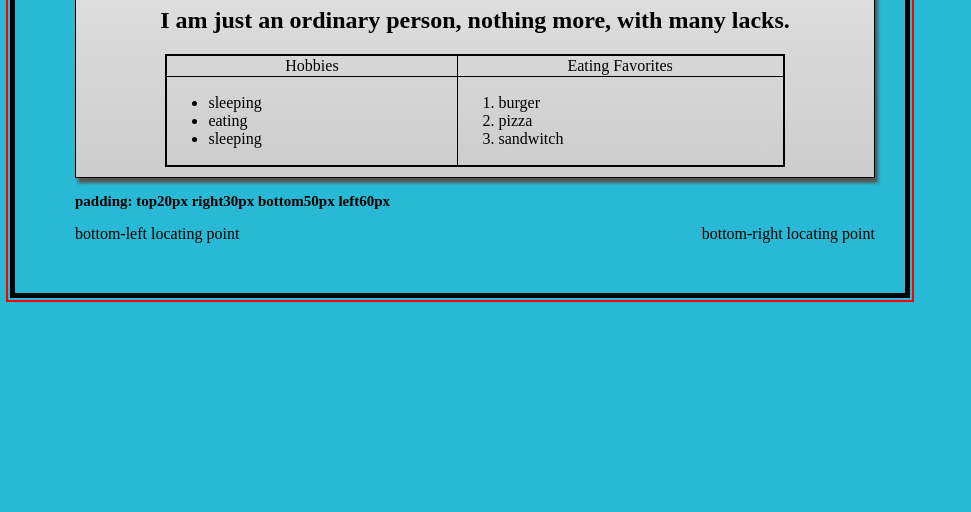
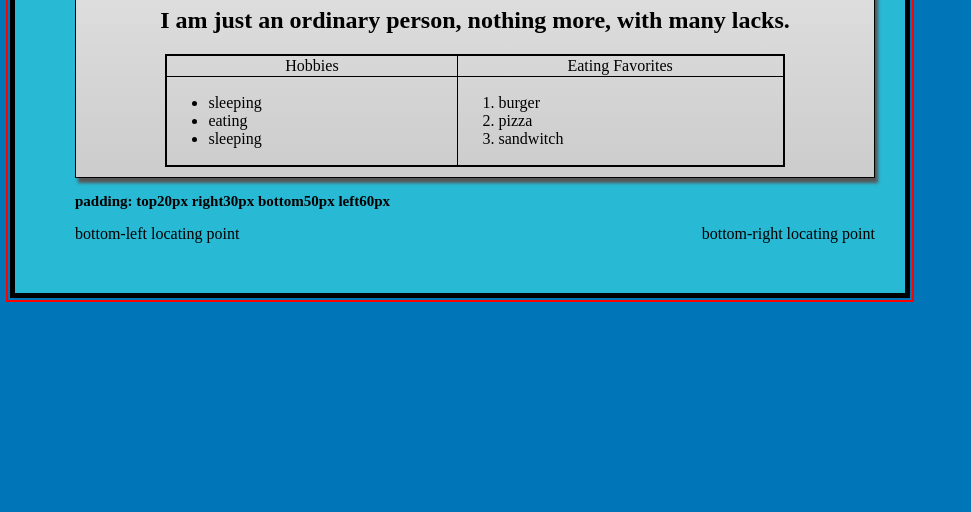
Before and after one commit to SCss33-maker/SCss33-maker.github.io, a plain HTML site: page index.html in a window 1280 px wide. Shown: the part 288-800 px from the top of the page, without its empty margins (0-971 px from the left). Drawn offline with nearby package versions, Linux system fonts and the light colour scheme.

Commit message:
Update index.html

```diff
--- a/index.html
+++ b/index.html
@@ -6,6 +6,7 @@
         <link href="http://fonts.googleapis.com/css?family=Open+Sans"
                   rel="stylesheet">
         <style>
+            html{background-color: #0076B8}
             body{
                 width: 800px;
                 background-color:#28B9D4;
```
Lines whose indentation alone changed are shown as unchanged.
